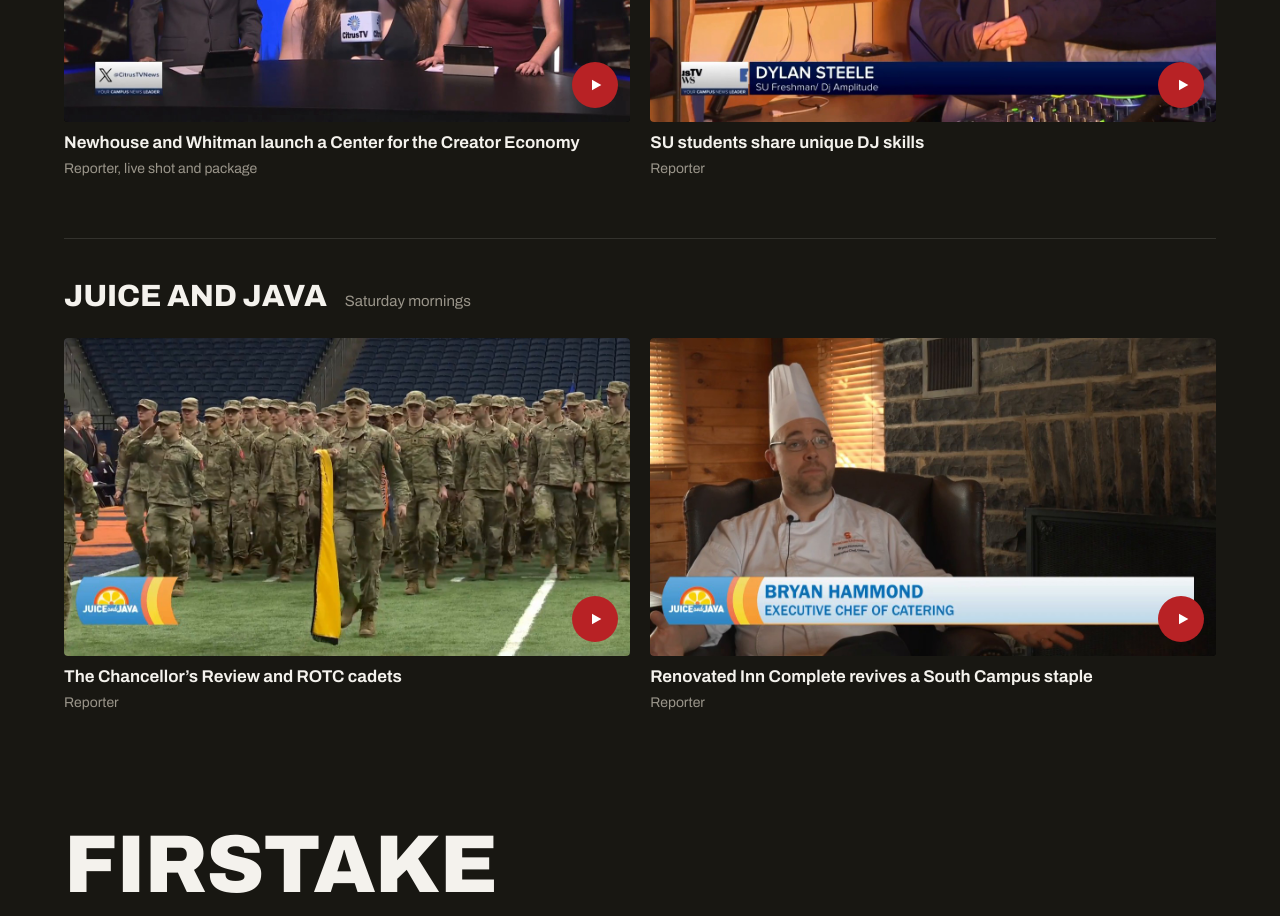
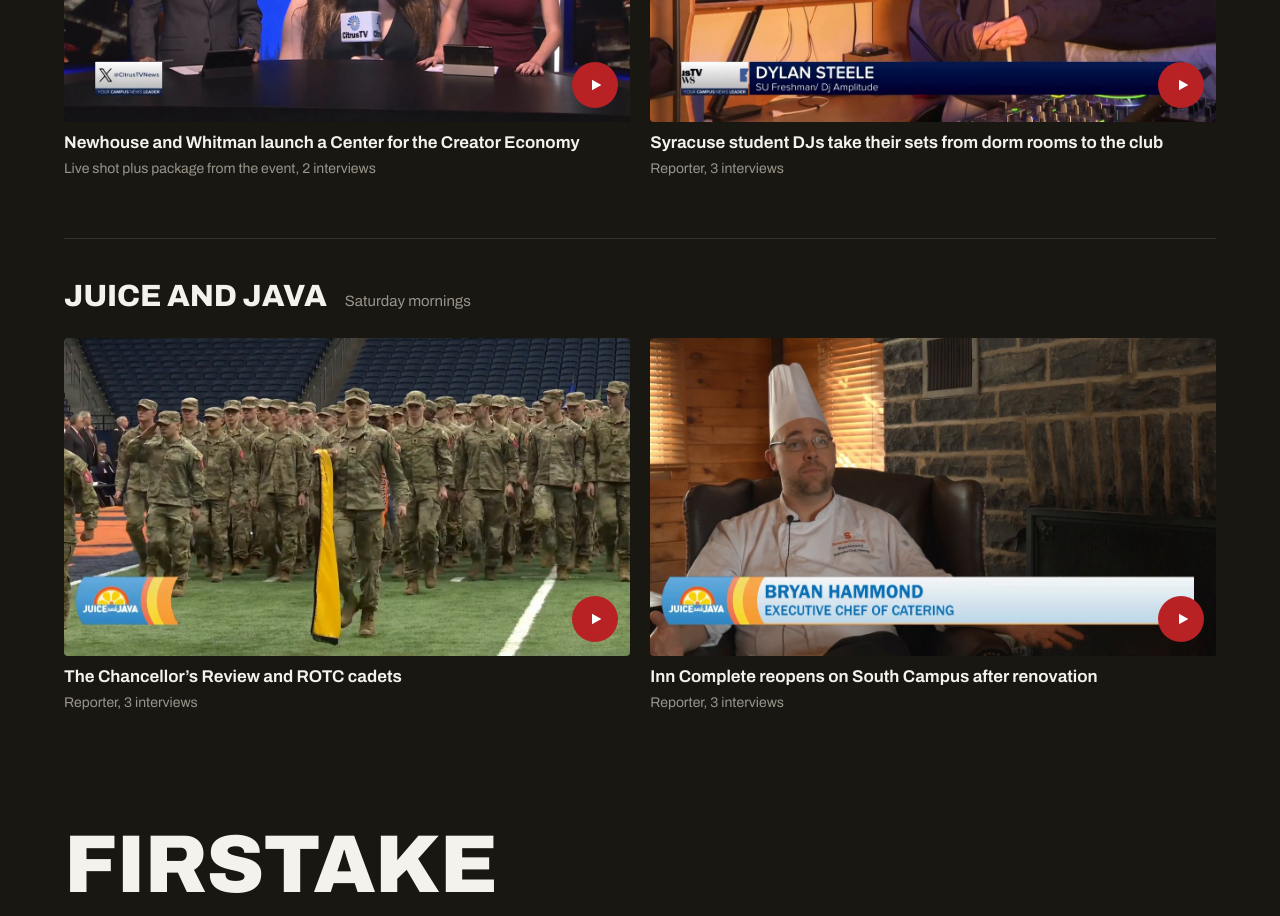
Before and after one commit to zarasuvanto/zarasuvanto.github.io, a plain HTML site: page index.html in a window 1280 px wide. Shown: the part 3280-4196 px from the top of the page. Drawn offline with Linux system fonts and the light colour scheme.

Commit message:
CitrusTV: sharper titles for DJ and Inn packages, interview counts
Co-Authored-By: Claude Opus 5.5 <noreply@anthropic.com>
Claude-Session: https://claude.ai/code/session_013btqU6dvFH5skpZ7Qx4Vc4

```diff
--- a/index.html
+++ b/index.html
@@ -370,13 +370,13 @@ const WORK = [
     groups: [
       { name: "News Live at 6", note: "Tuesday nights",
         items: [
-          { file: "ctv-creator-economy", title: "Newhouse and Whitman launch a Center for the Creator Economy", role: "Reporter, live shot and package", shape: "h" },
-          { file: "ctv-dj-skills", title: "SU students share unique DJ skills", role: "Reporter", shape: "h" }
+          { file: "ctv-creator-economy", title: "Newhouse and Whitman launch a Center for the Creator Economy", role: "Live shot plus package from the event, 2 interviews", shape: "h" },
+          { file: "ctv-dj-skills", title: "Syracuse student DJs take their sets from dorm rooms to the club", role: "Reporter, 3 interviews", shape: "h" }
         ] },
       { name: "Juice and Java", note: "Saturday mornings",
         items: [
-          { file: "ctv-chancellors-review", title: "The Chancellor’s Review and ROTC cadets", role: "Reporter", shape: "h" },
-          { file: "ctv-inn-complete", title: "Renovated Inn Complete revives a South Campus staple", role: "Reporter", shape: "h" }
+          { file: "ctv-chancellors-review", title: "The Chancellor’s Review and ROTC cadets", role: "Reporter, 3 interviews", shape: "h" },
+          { file: "ctv-inn-complete", title: "Inn Complete reopens on South Campus after renovation", role: "Reporter, 3 interviews", shape: "h" }
         ] }
     ]
   }
```
